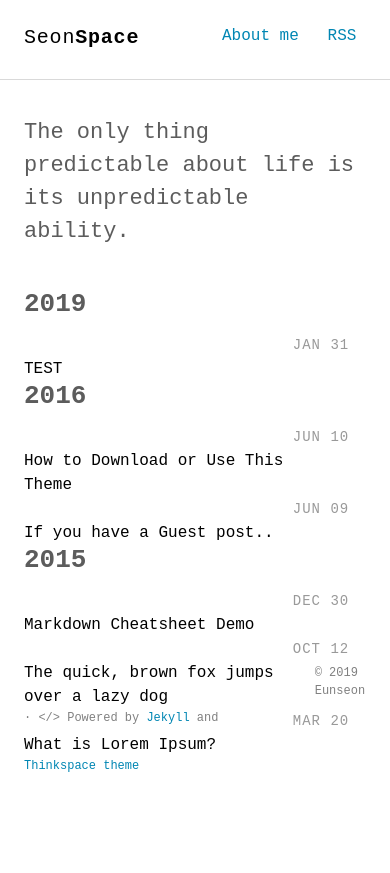
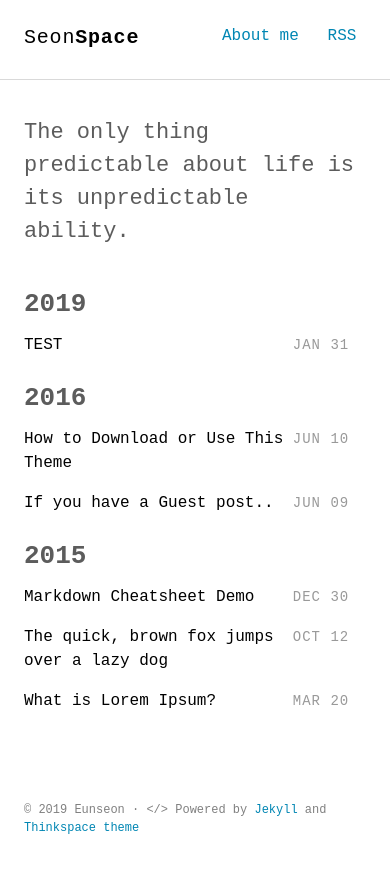
Before and after one commit to gosun1018/gosun1018.github.io, a Jekyll site: the page built from index.html, in a window 390 px wide. Shown: the top 873 px of the page. Built offline with Jekyll 4.4.1, drawn with Linux system fonts in a browser that asks for light colours; some web fonts are replaced.

Commit message:
layout_bug

```diff
--- a/assets/scss/_layout.scss
+++ b/assets/scss/_layout.scss
@@ -137,6 +137,7 @@ hr {
 .post-item {
   margin-bottom: 0.2em;
   display: block;
+  overflow: hidden;
 
   a {
     color: $action-color;
@@ -283,7 +284,7 @@ hr {
   .article-title {
     border-bottom: none !important;
 	float: left;
-	width: calc(100% - 77px);
+	width: calc(100% - 77px)!important;
   }
 
   .post-link {
```
